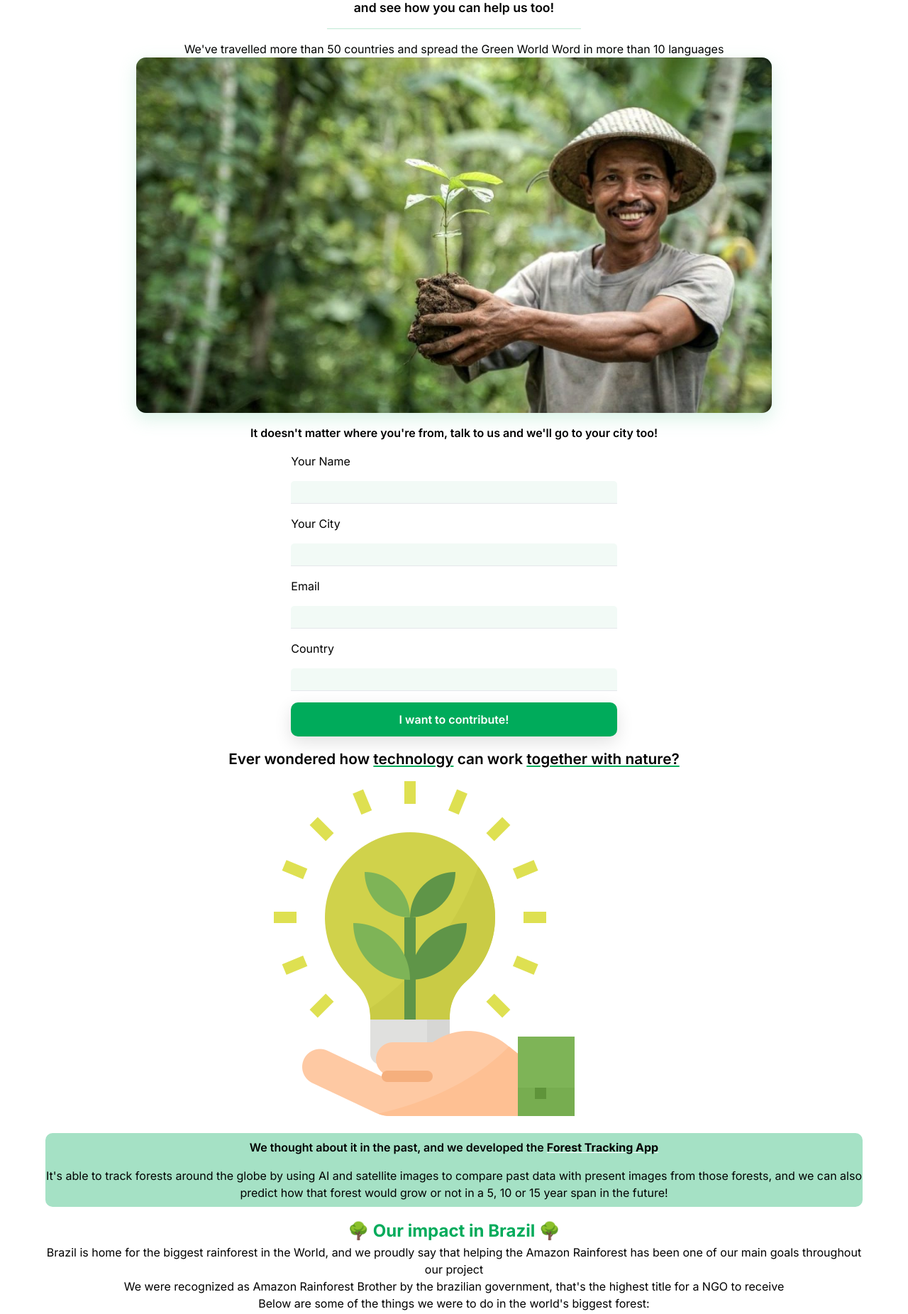
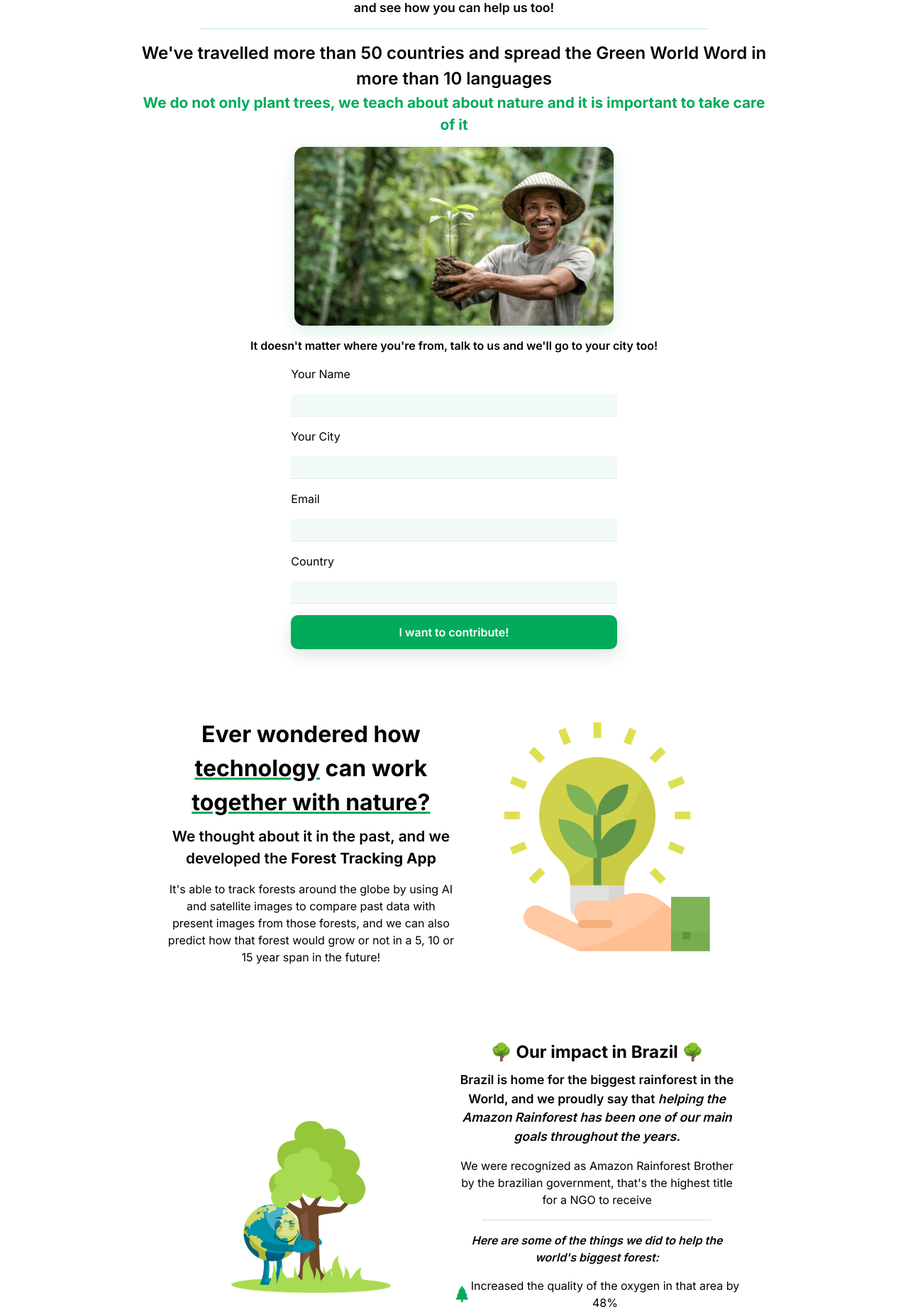
Before and after one commit to awkren/green-world, a React (Create React App) app: page / in a window 1280 px wide. Shown: the part 1220-3072 px from the top of the page at 71% size. Built offline with nearby package versions, Linux system fonts and the light colour scheme; the HTML template or start-up script is replaced by a standard one.

Commit message:
content is responsive

```diff
--- a/src/index.css
+++ b/src/index.css
@@ -9,6 +9,7 @@ body {
     sans-serif;
   -webkit-font-smoothing: antialiased;
   -moz-osx-font-smoothing: grayscale;
+  padding-bottom: 2rem;
 }
 
 code {
--- a/src/page-structure/SecondSection.jsx
+++ b/src/page-structure/SecondSection.jsx
@@ -2,12 +2,13 @@ import React from 'react'
 import '../page-style/SecondSection.css'
 import naTech from '../assets/imgs/naturetech4.png'
 import hug from '../assets/imgs/test.png'
+import { BsFillTreeFill } from 'react-icons/bs'
 
 const SecondSection = () => {
   return (
-    <div className='flex flex-col m-auto justify-center items-center text-center w-[90%] font-[Inter]'>
+    <div className='main-sec flex flex-col m-auto justify-center items-center text-center w-[90%] font-[Inter]'>
       <div className='mt-[1rem] '>
-        <p className='font-semibold text-justify'>It doesn't matter where you're from, talk to us and we'll go to your city too!</p>
+        <p className='font-semibold text-justify '>It doesn't matter where you're from, talk to us and we'll go to your city too!</p>
         <form className='flex flex-col rounded-[10px] gap-[1rem] w-[80%] m-auto mt-[1rem]'>
           <label className='text-left'>Your Name</label>
           <input className='border-b-[1px] bg-[#f2faf6] h-[2rem] pl-[.5rem] rounded-[5px_5px_0px_0px]' type='text'/>
@@ -20,26 +21,35 @@ const SecondSection = () => {
           <button className='bg-[#00ab5b] text-white rounded-[10px] h-[3rem] font-semibold shadow-[0px_8px_24px_rgb(0,0,0,12%)]'>I want to contribute!</button>
         </form>
       </div>
-      <div>
-        <p className='text-[1.3rem] font-semibold mt-[1rem]'>Ever wondered how <em className='not-italic underline decoration-[#00ab5b]'>technology</em> can work <em className='not-italic underline decoration-[#00ab5b]'>together with nature?</em></p>
-        <img src={naTech} alt='/'/>
+      <div className='ever-wondered'>
+        <div className='left-wonder'>
+          <p className='wonder text-[1.5rem] font-bold mt-[1rem]'>Ever wondered how <em className='not-italic underline decoration-[#00ab5b]'>technology</em> can work <em className='not-italic underline decoration-[#00ab5b]'>together with nature?</em></p>
+          <p className='mb-[1rem] font-semibold text-[1.1rem] mt-[.5rem] think '>We thought about it in the past, and we developed the <em className='not-italic decoration-white underline font-bold'>Forest Tracking App</em></p>
+          <p className='mb-[.5rem]'>It's able to track forests around the globe by using AI and satellite images to compare past data with present images from those forests, and we can also predict how that forest would grow or not in a 5, 10 or 15 year span in the future!</p>
+        </div>
+        <div className='right-wonder'>
+          <img src={naTech} className='img-tech' alt='/'/>
+        </div>
       </div>
-      <div className='bg-[#a5e1c5] rounded-[10px]'>
-        <p className='mb-[1rem] font-semibold mt-[.5rem]'>We thought about it in the past, and we developed the <em className='not-italic decoration-white underline font-bold'>Forest Tracking App</em></p>
-        <p className='mb-[.5rem]'>It's able to track forests around the globe by using AI and satellite images to compare past data with present images from those forests, and we can also predict how that forest would grow or not in a 5, 10 or 15 year span in the future!</p>
-      </div>
-      <div className='mt-[1rem]'>
-        <p className='text-[1.5rem] font-bold text-[#00ab5b]'>🌳 Our impact in Brazil 🌳</p>
-        <p>Brazil is home for the biggest rainforest in the World, and we proudly say that helping the Amazon Rainforest has been one of our main goals throughout our project</p>
-        <p>We were recognized as Amazon Rainforest Brother by the brazilian government, that's the highest title for a NGO to receive</p>
-        <p>Below are some of the things we were to do in the world's biggest forest:</p>
-        <p>Increased the quality of the oxygen in that area by 48%</p>
-        <p>Extended the length of the forest by 5.7 miles</p>
-        <p>We worked with natives living there, and instructed them about our mission</p>
-      </div>
-      <div className='mt-[1rem] text-[#00ab5b] bg-[#f2faf6] rounded-[20px]'>
-        <p className='text-[1.3rem] text-center font-bold m-[1rem]'>We believe that together, we can make the world green once again</p>
-        <img src={hug} alt='/'/>
+      <div className='brazil mt-[1rem]'>
+        <div className='right-brazil'>
+          <p className='text-[1.5rem] font-bold '>🌳 Our impact in Brazil 🌳</p>
+          <p className='text-[1.1rem] font-semibold mt-[.5rem]'>Brazil is home for the biggest rainforest in the World, and we proudly say that <em className=''>helping the Amazon Rainforest has been one of our main goals throughout the years.</em></p>
+          <div className='mt-[1rem]'>
+            <p className=''>We were recognized as Amazon Rainforest Brother by the brazilian government, that's the highest title for a NGO to receive</p>
+            <div className='second-border h-[1px] w-[40%] bg-[#bfe9d5] border-black mt-[1rem] mb-[1rem] m-auto'></div>
+            <p className='mb-[1rem] font-semibold italic'>Here are some of the things we did to help the world's biggest forest:</p>
+            <div className='flex flex-col gap-[.5rem] m-auto'>
+              <div className='flex items-center'><BsFillTreeFill size={'1.5rem'} color={'#00ab5b'}/> <p className='tips w-[90%]'>Increased the quality of the oxygen in that area by 48%</p></div>
+              <div className='flex items-center'><BsFillTreeFill size={'1.5rem'} color={'#00ab5b'}/> <p className='tips w-[90%]'>Extended the length of the forest by 5.7 miles</p></div>
+              <div className='flex items-center'><BsFillTreeFill size={'1.5rem'} color={'#00ab5b'}/> <p className='tips w-[90%]'>Worked with natives, and instructed them about our mission</p></div>
+            </div>
+          </div>
+        </div>
+        <div className='left-brazil mt-[1rem] text-[#00ab5b] bg-[#f2faf6] rounded-[20px]'>
+          <p className='text-[1.3rem] text-center font-bold m-[1rem] green-world'>We believe that together, we can make the world green once again</p>
+          <img className='br-img' src={hug} alt='/'/>
+        </div>
       </div>
     </div>
   )
--- a/src/page-structure/UpperSection.jsx
+++ b/src/page-structure/UpperSection.jsx
@@ -71,12 +71,13 @@ const UpperSection = () => (
       <p className='hover:cursor-pointer text-[#00ab5b] flex items-center font-semibold m-auto text-[1.1rem]'><IoMdArrowRoundForward/><span></span>Read our documentation</p>
       <p className='font-semibold text-[1.1rem]'>and see how you can help us too!</p>
     </div>
-    <div className='h-[1px] w-[40%] bg-[#bfe9d5] border-black mt-[1rem] mb-[1rem]'></div>
+    <div className='second-border h-[1px] w-[40%] bg-[#bfe9d5] border-black mt-[1rem] mb-[1rem]'></div>
     <div className=''>
-      <p>We've travelled more than 50 countries and spread the Green World Word in more than 10 languages</p>
+      <p className='travel'>We've travelled more than 50 countries and spread the Green World Word in more than 10 languages</p>
+      <p className='travel-nature'>We do not only plant trees, we teach about about nature and it is important to take care of it</p>
     </div>
     <div className='bg-[#bfe9d5] rounded-[14px] flex justify-center shadow-[0px_8px_24px_rgb(127,213,173,30%)]'>
-      <img src={manPlanting} alt='/' className=' rounded-[14px]' />
+      <img src={manPlanting} alt='/' className='img-man rounded-[14px]' />
     </div>
   </div>
 )
--- a/src/page-style/SecondSection.css
+++ b/src/page-style/SecondSection.css
@@ -0,0 +1,69 @@
+@media only screen and (min-width:940px){
+  .main-sec{
+    width: 70%;
+  }
+  .ever-wondered{
+    display: grid;
+    grid-template-columns: repeat(2, 1fr);
+    justify-content: center;
+    align-items: center;
+    margin: auto;
+    width: 90%;
+    margin-top: 5rem;
+    margin-bottom: 5rem;
+  }
+  .left-wonder{
+    display: flex;
+    flex-direction: column;
+    justify-content: center;
+    align-items: center;
+  }
+  .wonder{
+    font-size: 2rem;
+    font-weight: bold;
+  }
+  .think{
+    font-size: 1.3rem;
+  }
+  .right-wonder{
+    align-items: center;
+    justify-content: center;
+    margin: auto;
+  }
+  .img-tech{
+    width: 100%;
+    max-width: 350px;
+    height: auto;
+  }
+  .brazil{
+    width: 90%;
+    display: grid;
+    grid-template-columns: repeat(2, 1fr);
+  }
+  .right-brazil{
+    order:1;
+    display: flex;
+    flex-direction: column;
+    justify-content: center;
+    align-items: center;
+    margin: auto;
+  }
+  .left-brazil{
+   background-color: white;
+   display: flex;
+   justify-content: center;
+   align-items: center;
+   margin: auto;
+  }
+  .green-world{
+    display: none;
+  }
+  .br-img{
+    width: 100%;
+    max-width: 550px;
+    height: auto;
+  }
+  .tips{
+    width: 100%;
+  }
+}
--- a/src/page-style/UpperSection.css
+++ b/src/page-style/UpperSection.css
@@ -78,4 +78,23 @@
     display: flex;
     flex-direction: column;
   }
+  .second-border{
+    width: 80%;
+  }
+  .travel{
+    font-size: 1.5rem;
+    font-weight: 600;
+
+  }
+  .travel-nature{
+    font-size: 1.3rem;
+    margin-bottom: 1rem;
+    color: #00ab5b;
+    font-weight: 700;
+  }
+  .img-man{
+    width: 100%;
+    max-width: 450px;
+    height: auto;
+  }
 }
```
